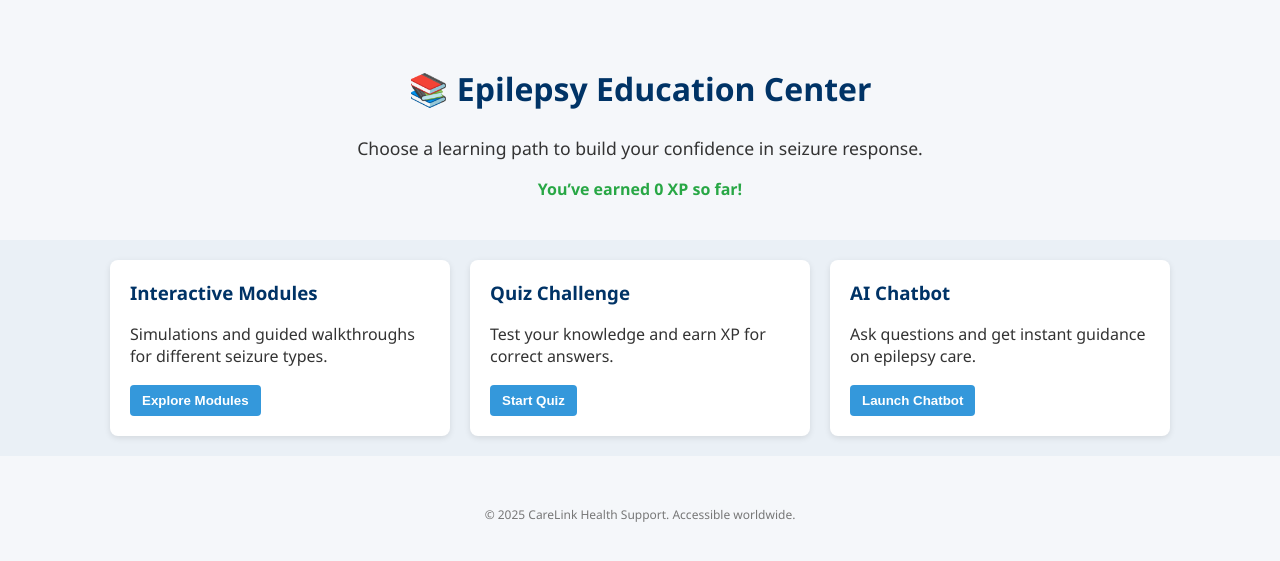
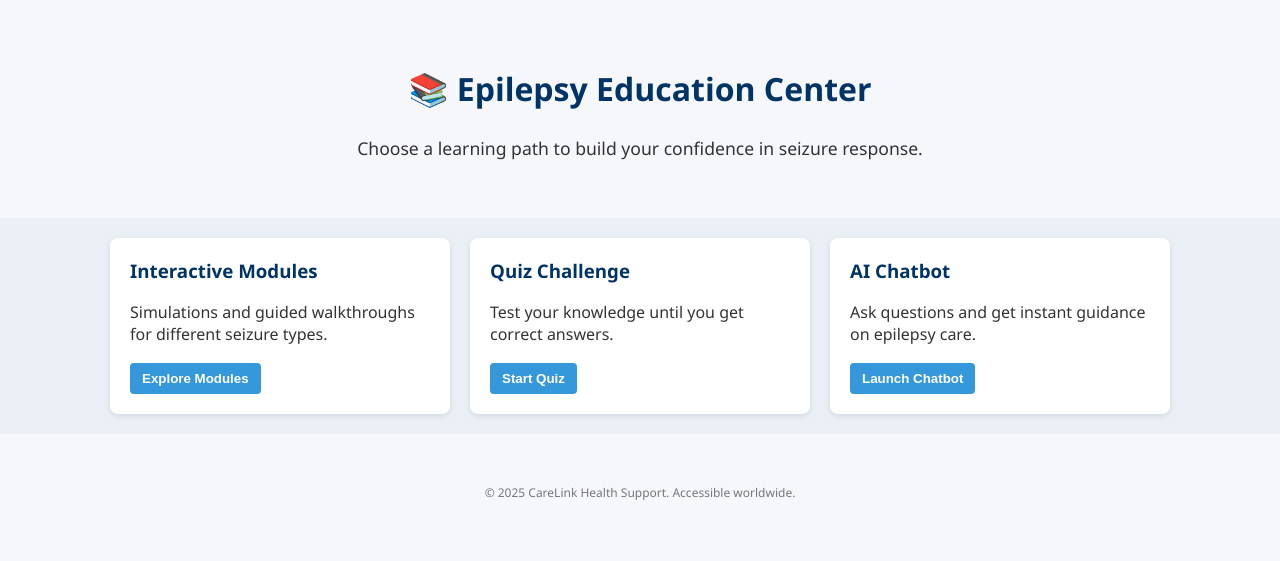
Before and after one commit to Decala/WEBDAP_Project, a Flask app: template templates/education.html in a window 1280 px wide. Shown: the part 51-612 px from the top of the page. Run offline with Flask 3, Linux system fonts and the light colour scheme; the template is opened without the code that fills it: most values are stand-ins (such as "Sample title", 1, 10 or a date in 2020).

Commit message:
Add files via upload

```diff
--- a/templates/education.html
+++ b/templates/education.html
@@ -102,10 +102,10 @@
   <header>
     <nav>
       <a href="{{ url_for('home') }}">Dashboard</a>
-      <a href="#">Seizure Logger</a>
-      <a href="#">Safety Tracker</a>
+      <a href="{{ url_for('home') }}">Seizure Logger</a>
+      <a href="{{ url_for('home') }}">Safety Tracker</a>
       <a href="{{ url_for('education') }}">Education</a>
-      <a href="#">Alerts</a>
+      <a href="{{ url_for('home') }}">Alerts</a>
     </nav>
     <div>
       <button class="emergency-btn" onclick="location.href='{{ url_for('start_guide', lang=user_lang) }}'">Emergency Guide</button>
@@ -134,10 +134,7 @@
       <p>Choose a learning path to build your confidence in seizure response.</p>
     {% endif %}
 
-    <div class="xp-summary">
-      You’ve earned <strong>{{ session.get('xp', 0) }}</strong> XP so far!
-    </div>
-  </section>
+    </section>
 
   <!-- 🧠 Learning Modules -->
   <section class="module-section">
@@ -149,7 +146,7 @@
       </div>
       <div class="card">
         <h3>Quiz Challenge</h3>
-        <p>Test your knowledge and earn XP for correct answers.</p>
+        <p>Test your knowledge until you get correct answers.</p>
         <button class="start-btn" onclick="location.href='{{ url_for('quiz') }}'">Start Quiz</button>
       </div>
       <div class="card">
```
